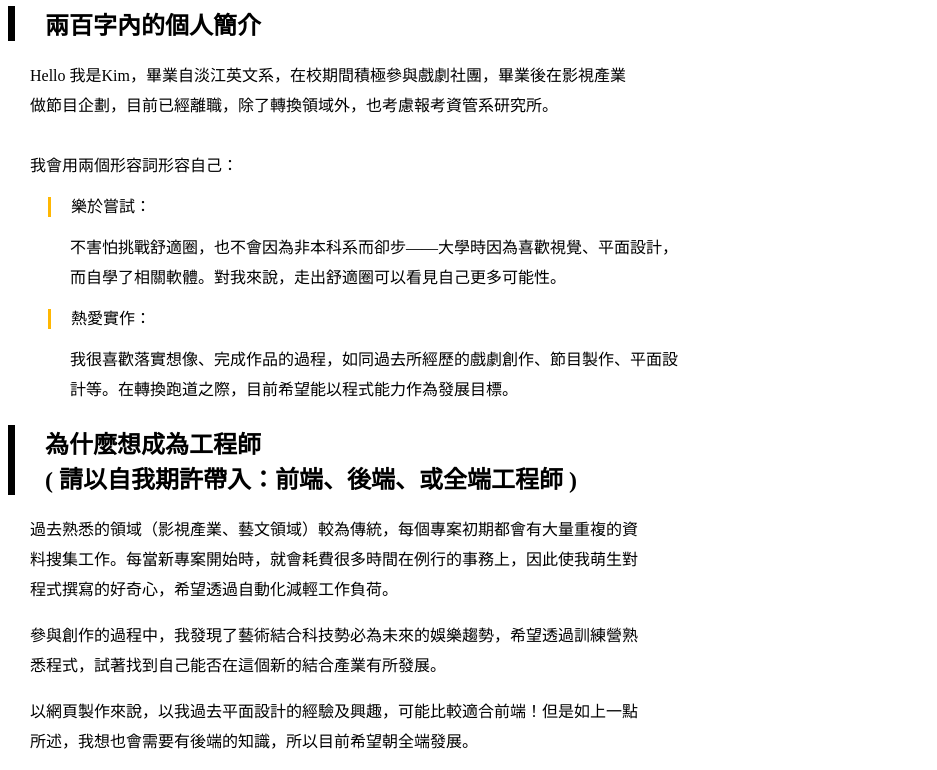
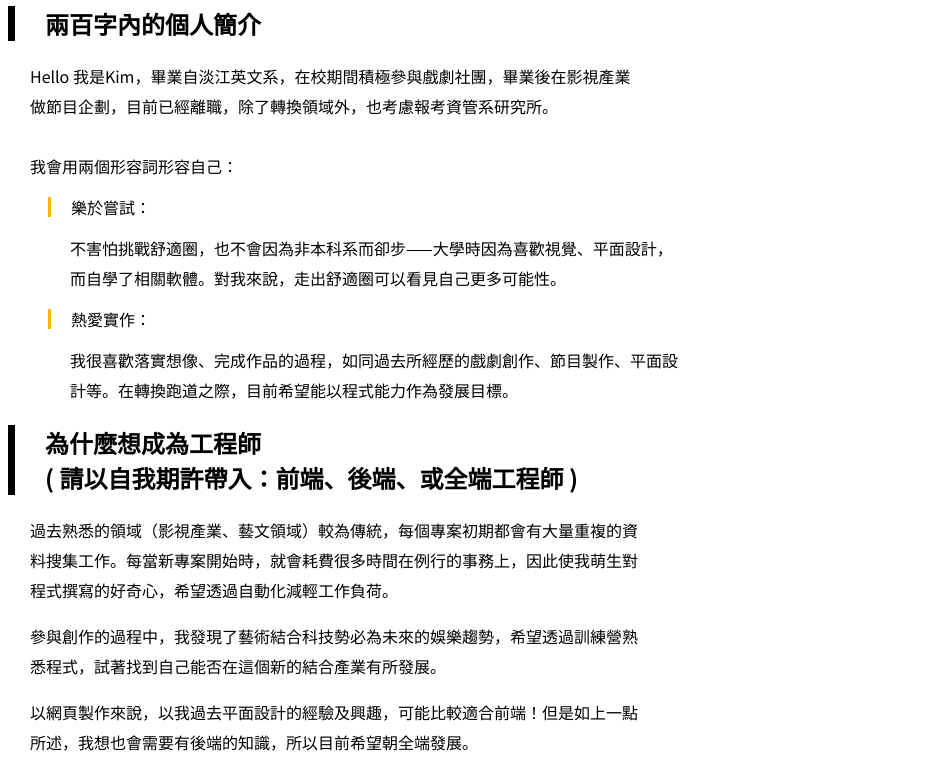
Before and after one commit to letherone/letherone.github.io, a plain HTML site: page index.html in a window 1280 px wide. Shown: the part 83-853 px from the top of the page, without its empty margins (0-937 px from the left). Drawn offline with Linux system fonts and the light colour scheme.

Commit message:
Update style.css

```diff
--- a/style.css
+++ b/style.css
@@ -1,3 +1,8 @@
+@import url(//fonts.googleapis.com/earlyaccess/notosanstc.css);
+body{
+  font-family: 'Noto Sans TC', '微軟正黑體', sans-serif;
+}
+
 p {padding:0px 22px;line-height: 30px;width: 610px;}
 
 h2 {width: 540px;padding:0px 30px;box-sizing: content-box;border-left-width:7px; border-left-style:solid; }
```
